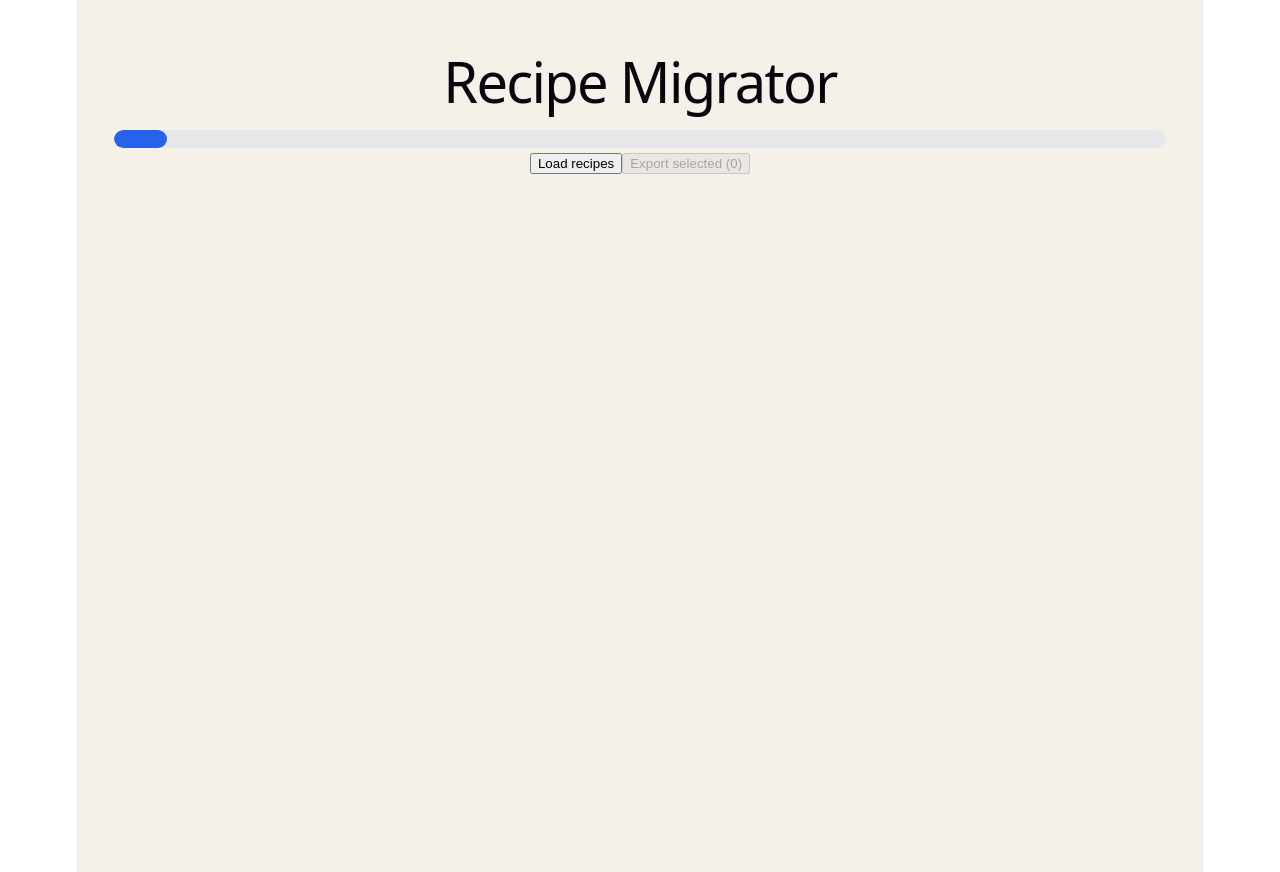
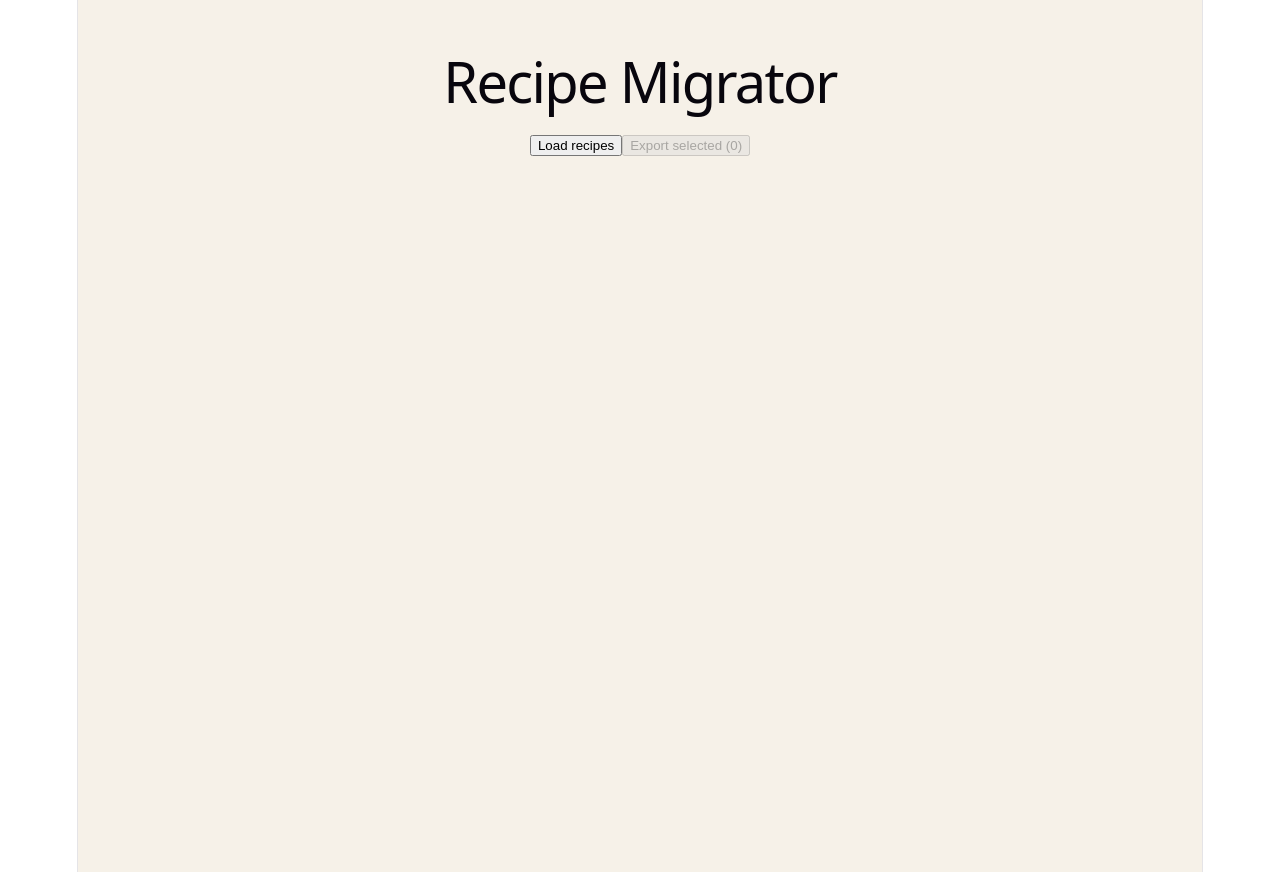
Before and after one commit to omlnaut/RecipeMigrator, a React (Vite) app: page / in a window 1280 px wide. Built offline with nearby package versions, Linux system fonts and the light colour scheme.

Commit message:
fix statusBar integration

```diff
--- a/src/App.tsx
+++ b/src/App.tsx
@@ -1,7 +1,7 @@
 import { useEffect, useState } from "react";
 import { type LoadState } from "./types/load-state";
 import { parseRecipes } from "./lib/parseRecipes";
-import type { Recipe } from "./types/recipe";
+import type { ExportStatus, Recipe } from "./types/recipe";
 import "./App.css";
 import { RecipeGrid } from "./components/RecipeGrid.tsx";
 import {
@@ -18,18 +18,21 @@ function MakeAsyncFunc(i: number, delayMilliseconds: number) {
   };
 }
 
+function WithStatus(recipes: Recipe[], status: ExportStatus): Recipe[] {
+  return recipes.filter((r) => r.status === status);
+}
+
 function App() {
   const [loadingState, setLoadingState] = useState<LoadState<string>>({
     status: "idle",
   });
-  const [selectedTitles, setSelectedTitles] = useState<string[]>([]);
   const [alreadyLoaded, setAlreadyLoaded] = useState<boolean>(false);
   const [recipes, setRecipes] = useState<Recipe[]>([]);
   const [exportProgress, setExportProgress] = useState<number>(0);
 
   async function startExport() {
     const exportFuncs = Array.from(
-      { length: selectedTitles.length },
+      { length: WithStatus(recipes, "Selected").length },
       (_, i) => i,
     )
       .map((i: number) => MakeAsyncFunc(i, 2000))
@@ -90,7 +93,11 @@ function App() {
         <h1 className="app-title">Recipe Migrator</h1>
       </header>
       <div className="toolbar">
-        <ProgressBar p={5} />
+        {recipes.length > 0 && (
+          <ProgressBar
+            p={(100 * exportProgress) / WithStatus(recipes, "Selected").length}
+          />
+        )}
         <button
           type="button"
           disabled={alreadyLoaded}
@@ -100,14 +107,14 @@ function App() {
         </button>
         <button
           type="button"
-          disabled={selectedTitles.length === 0}
+          disabled={WithStatus(recipes, "Selected").length === 0}
           onClick={startExport}
         >
-          Export selected ({selectedTitles.length})
+          Export selected ({WithStatus(recipes, "Selected").length})
         </button>
-        {selectedTitles.length > 0 && (
+        {WithStatus(recipes, "Selected").length > 0 && (
           <div className="export-bar">
-            {exportProgress}/{selectedTitles.length}
+            {exportProgress}/{WithStatus(recipes, "Selected").length}
           </div>
         )}
       </div>
```
